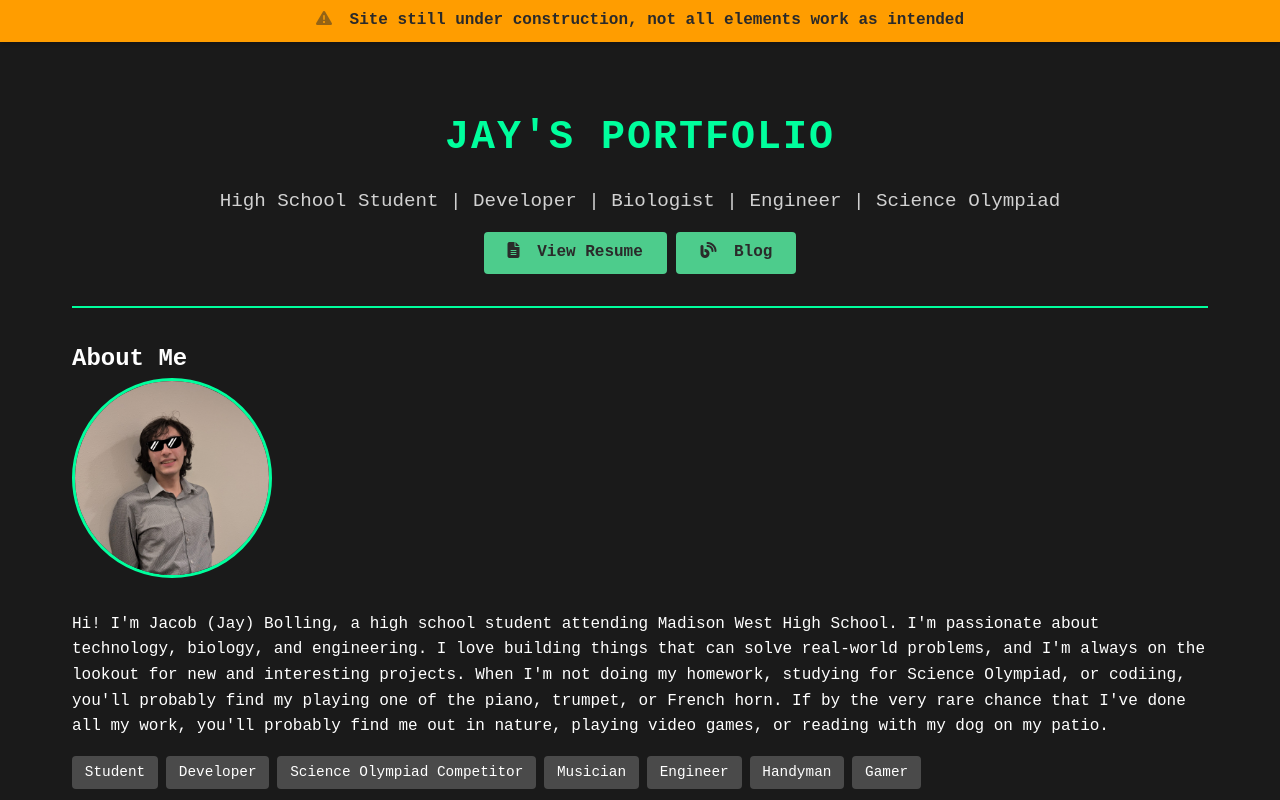
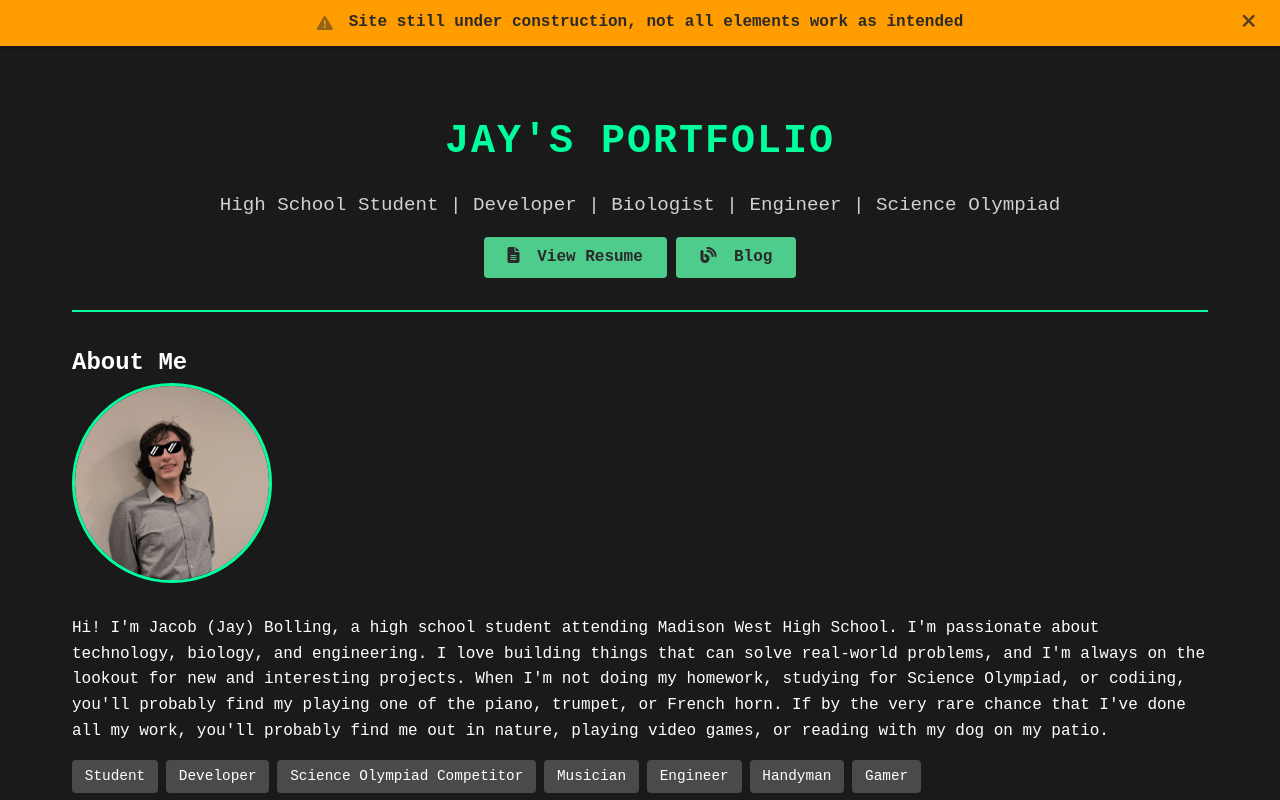
Before and after one commit to ProbablyComputingSquid/official-portfolio, a website: page index.html in a window 1280 px wide. Shown: the top 800 px of the page. Drawn offline with Linux system fonts and the light colour scheme.

Commit message:
realign warning banner, add close button

```diff
--- a/index.html
+++ b/index.html
@@ -26,8 +26,13 @@
 </head>
 <body>
     <div class="warning-banner">
-        <i class="fas fa-exclamation-triangle"></i>
-        Site still under construction, not all elements work as intended
+        <div class="warning-content">
+            <i class="fas fa-exclamation-triangle"></i>
+            Site still under construction, not all elements work as intended
+        </div>
+        <button class="close-button" onclick="this.parentElement.style.display='none'">
+            <i class="fas fa-times"></i>
+        </button>
     </div>
     <div class="container">
         <header>
--- a/style.css
+++ b/style.css
@@ -189,11 +189,43 @@ a:hover {
     top: 0;
     z-index: 1000;
     box-shadow: 0 2px 4px rgba(0, 0, 0, 0.2);
+    display: grid;
+    grid-template-columns: 1fr auto 1fr;
+    align-items: center;
+    padding: 0.5rem 1rem;
 }
 
-.warning-banner i {
+.warning-banner .warning-content {
+    grid-column: 2;
+    display: flex;
+    align-items: center;
+    gap: 0.5rem;
+    justify-content: center;
+}
+
+.warning-banner .close-button {
+    grid-column: 3;
+    justify-self: end;
+}
+
+.warning-banner i:not(.fa-times) {
     margin-right: 0.5rem;
     animation: pulse 2s infinite;
+}
+
+.close-button {
+    background: none;
+    border: none;
+    color: var(--primary);
+    cursor: pointer;
+    padding: 0.25rem 0.5rem;
+    font-size: 1.2rem;
+    opacity: 0.8;
+    transition: opacity 0.3s ease;
+}
+
+.close-button:hover {
+    opacity: 1;
 }
 
 @keyframes pulse {
```
